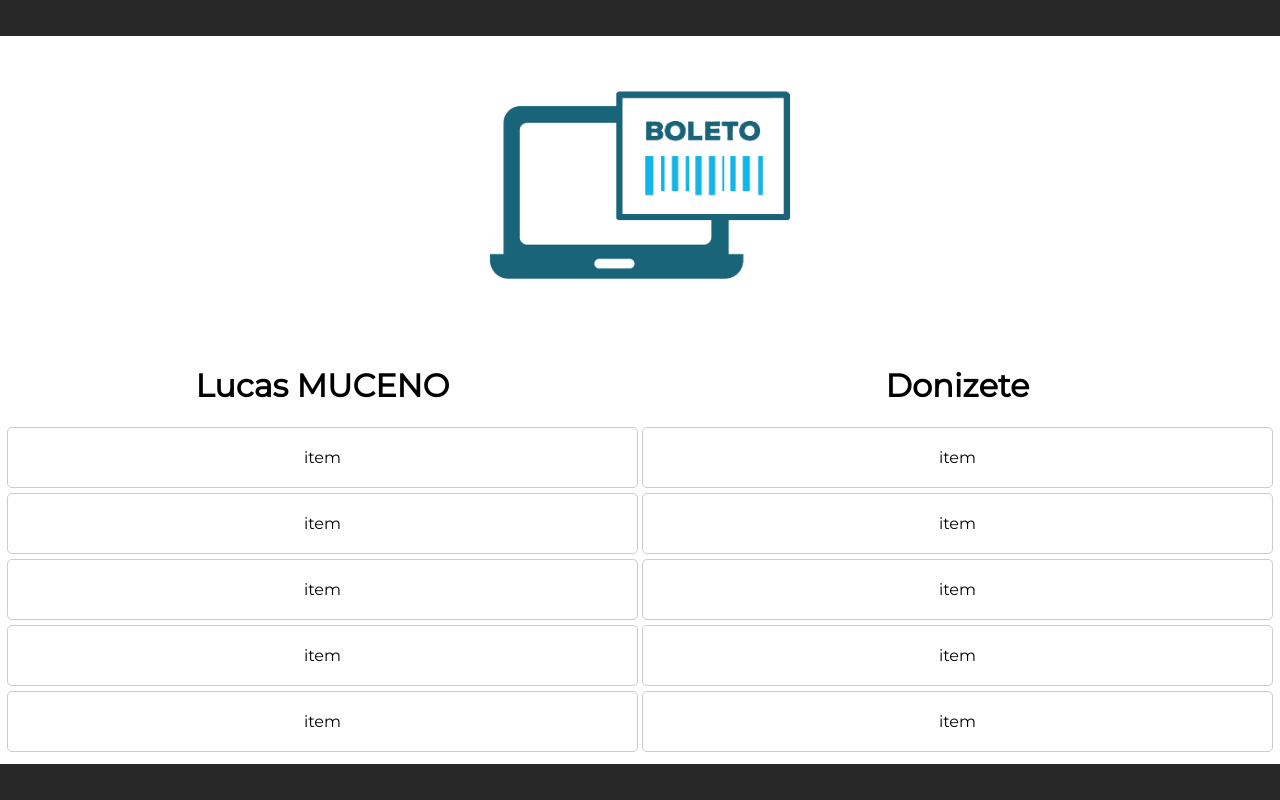
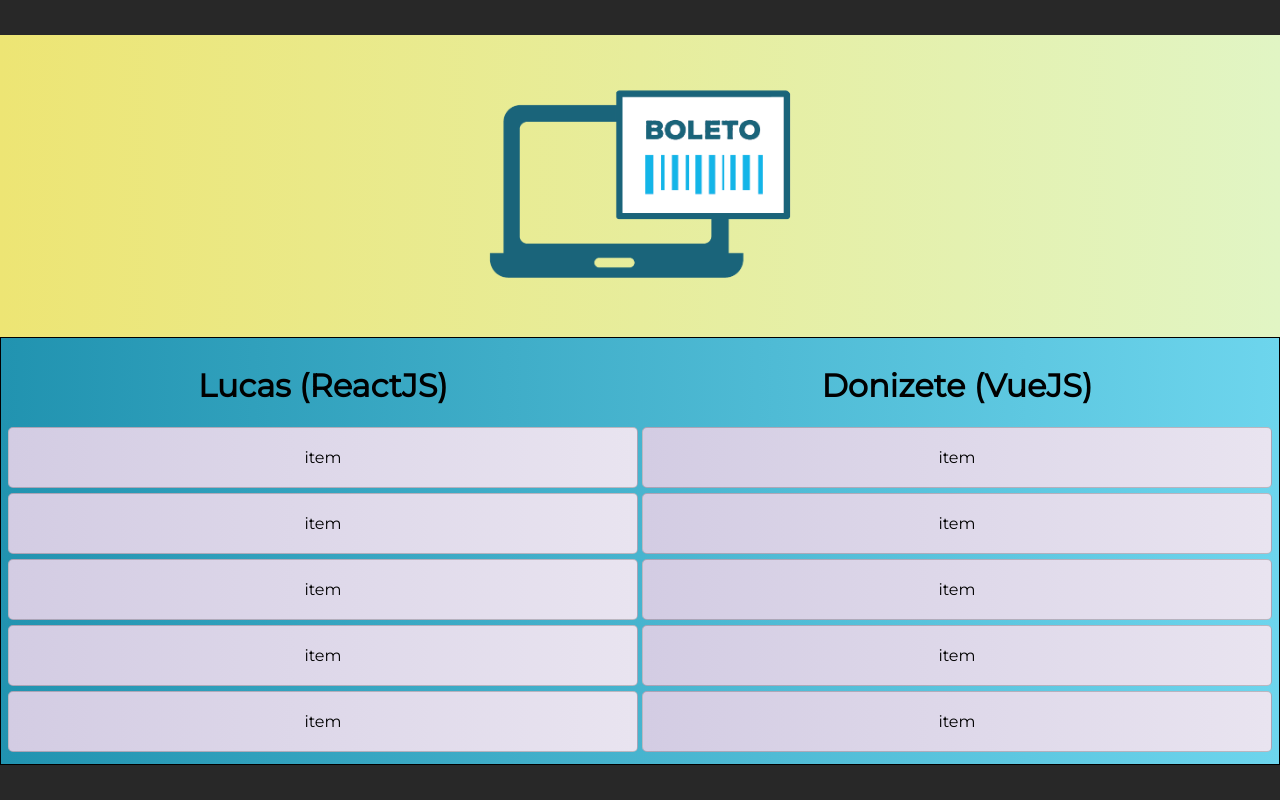
Before and after one commit to powernepo/YodaBoletoAPI, a website: page src/public/index.html in a window 1280 px wide. Drawn offline with Linux system fonts and the light colour scheme.

Commit message:
MUDEI DESIGNR SÓ PARA ZOAR

```diff
--- a/src/public/index.html
+++ b/src/public/index.html
@@ -18,6 +18,7 @@
             margin: 0;
             height: 100%;
             width: 100%;
+            background: linear-gradient(to right, rgb(237, 229, 116), rgb(225, 245, 196));
         }
 
         body {
@@ -65,6 +66,7 @@
             transition: all ease-in-out 150ms;
             padding: 20px;
             box-sizing: border-box;
+            background: linear-gradient(to right, rgb(211, 204, 227), rgb(233, 228, 240));
         }
 
         .item:hover{
@@ -84,6 +86,8 @@
             text-align: center;
             padding: 5px;
             display: flex;
+            border: 1px solid black;
+            background: linear-gradient(to right, rgb(33, 147, 176), rgb(109, 213, 237));
         }
 
         @media(max-width: 1000px) {
@@ -105,7 +109,7 @@
         <div class="divisor">
             <div class="nepo">
                 <h1>
-                    Lucas MUCENO
+                    Lucas (ReactJS)
                 </h1>
                 <div class="item">
                     item
@@ -125,7 +129,7 @@
             </div>
             <div class="doni">
                 <h1>
-                    Donizete
+                    Donizete (VueJS)
                 </h1>
                 <div class="item">
                     item
```
